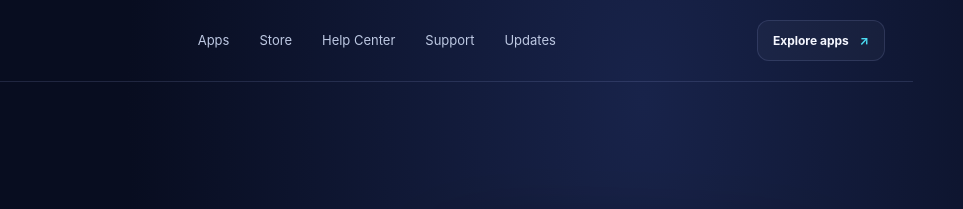
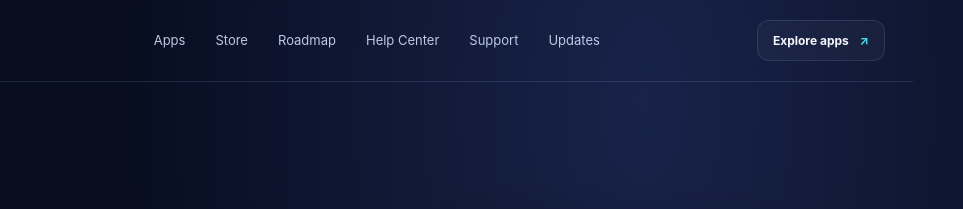
Before and after one commit to EarnPlayApps/EarnPlayApps-Website, a plain HTML site: page index.html in a window 1280 px wide. Shown: the top 209 px of the page, 317-1280 px from the left. Drawn offline with Linux system fonts and the light colour scheme.

Commit message:
Add Product Roadmap navigation

```diff
--- a/index.html
+++ b/index.html
@@ -1,6 +1,6 @@
 <!doctype html>
 <html lang="en"><head><meta charset="utf-8"><meta name="viewport" content="width=device-width,initial-scale=1"><meta name="theme-color" content="#080d20"><meta name="description" content="EarnPlayApps is an independent software studio building useful, innovative and user-friendly mobile apps and digital solutions for users worldwide."><title>EarnPlayApps | Official Website</title><link rel="stylesheet" href="assets/style.css"></head>
-<body><header class="topbar"><a class="brand" href="index.html"><span class="brand-mark">E</span><span class="brand-name">EarnPlayApps<small>Independent software studio</small></span></a><nav><a href="#apps">Apps</a><a href="store.html">Store</a><a href="help.html">Help Center</a><a href="support.html">Support</a><a href="updates.html">Updates</a></nav><a class="top-cta" href="#apps">Explore apps <span>↗</span></a></header>
+<body><header class="topbar"><a class="brand" href="index.html"><span class="brand-mark">E</span><span class="brand-name">EarnPlayApps<small>Independent software studio</small></span></a><nav><a href="#apps">Apps</a><a href="store.html">Store</a><a href="roadmap.html">Roadmap</a><a href="help.html">Help Center</a><a href="support.html">Support</a><a href="updates.html">Updates</a></nav><a class="top-cta" href="#apps">Explore apps <span>↗</span></a></header>
 <main><section class="hero"><div class="hero-copy"><div class="eyebrow"><i></i> BUILT FOR EVERYDAY PROGRESS</div><h1>Simple tools.<br><span>Smarter everyday.</span></h1><p>We create practical mobile applications and digital tools designed to make everyday tasks simpler, clearer and more efficient.</p><div class="hero-actions"><a class="button primary" href="#apps">Explore our apps <span>→</span></a><a class="button secondary" href="support.html">Get support</a></div><div class="trust-row"><span><b>01</b> Thoughtful design</span><span><b>02</b> Made for mobile</span><span><b>03</b> Always improving</span></div></div><div class="hero-visual"><div class="orb orb-a"></div><div class="orb orb-b"></div><div class="glass-panel"><div class="panel-top"><span class="live-dot"></span> EARNPLAYAPPS / STUDIO</div><div class="panel-title">Your next<br><strong>useful app.</strong></div><div class="panel-line"></div><div class="mini-apps"><div class="mini-icon purple">AC</div><div><b>All Convert</b><small>File conversion made simple</small></div><span class="arrow">↗</span></div><div class="mini-apps"><div class="mini-icon orange">QR</div><div><b>QR Scanner</b><small>Scan in a moment</small></div><span class="arrow">↗</span></div><div class="mini-apps"><div class="mini-icon blue">EC</div><div><b>E-Calculator</b><small>Everyday calculations</small></div><span class="arrow">↗</span></div></div></div></section>
 <section class="section" id="apps"><div class="section-heading"><div><div class="eyebrow">OUR PRODUCTS</div><h2>Explore the apps</h2><p>Useful tools, thoughtfully made for your everyday workflow.</p></div><span class="count">03 PROJECTS</span></div><div id="app-grid" class="app-grid"></div></section>
 <section class="banner"><div><div class="eyebrow">HAVE AN IDEA OR NEED HELP?</div><h2>We're building what's next.</h2><p>Follow product updates or get in touch with the EarnPlayApps team.</p></div><a class="button primary" href="support.html">Contact support <span>→</span></a></section></main>
```
